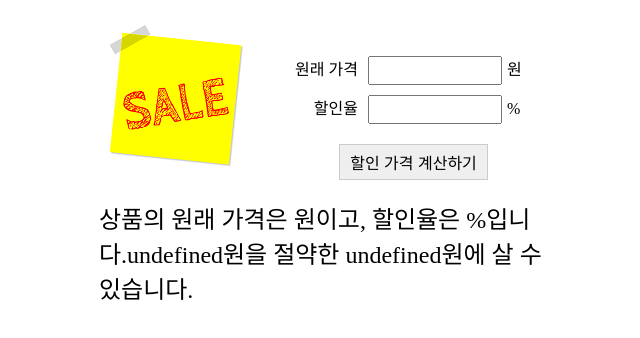
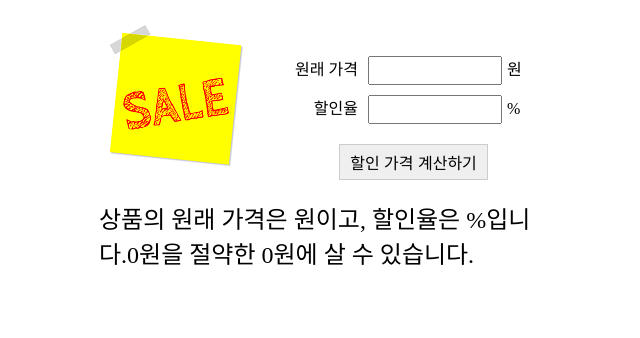
Before and after one commit to funnycom/js-basic-book, a plain HTML site: page 03/bargain-result.html in a window 1280 px wide. Both pictures are taken after a click on the button "할인 가격 계산하기". Shown: the whole page, without its empty margins (316-956 px from the left). Drawn offline with Linux system fonts and the light colour scheme.

Commit message:
Add files via upload

```diff
--- a/03/bargain-result.html
+++ b/03/bargain-result.html
@@ -30,15 +30,11 @@
 		function showPrice() {
 			var originPrice = document.querySelector('#oPrice').value;  // 원래 가격
 			var rate = document.querySelector('#rate').value; // 할인율
-
-			if (originPrice > 0 && rate > 0) {  // 원래 가격과 할인율이 모두 0보다 클 경우에만 실행
-				var savedPrice = originPrice * (rate/100);  // 할인 금액
-				var resultPrice = originPrice - savedPrice;  // 원래 가격에서 할인 금액을 뺀 최종 가격
-			}
+			var savedPrice = originPrice * (rate/100);  // 할인 금액
+			var resultPrice = originPrice - savedPrice;  // 원래 가격에서 할인 금액을 뺀 최종 가격
 			document.querySelector('#showResult').innerHTML = "상품의 원래 가격은 " + originPrice + "원이고, 할인율은 " + rate + "%입니다." + savedPrice + "원을 절약한 " + resultPrice + "원에 살 수 있습니다.";
-
-
 		}
+		// if문 삭제했습니다.
 	</script>
 </body>
 </html>
```
Also changed, not shown: 03/age.html (+1 -0 lines).
